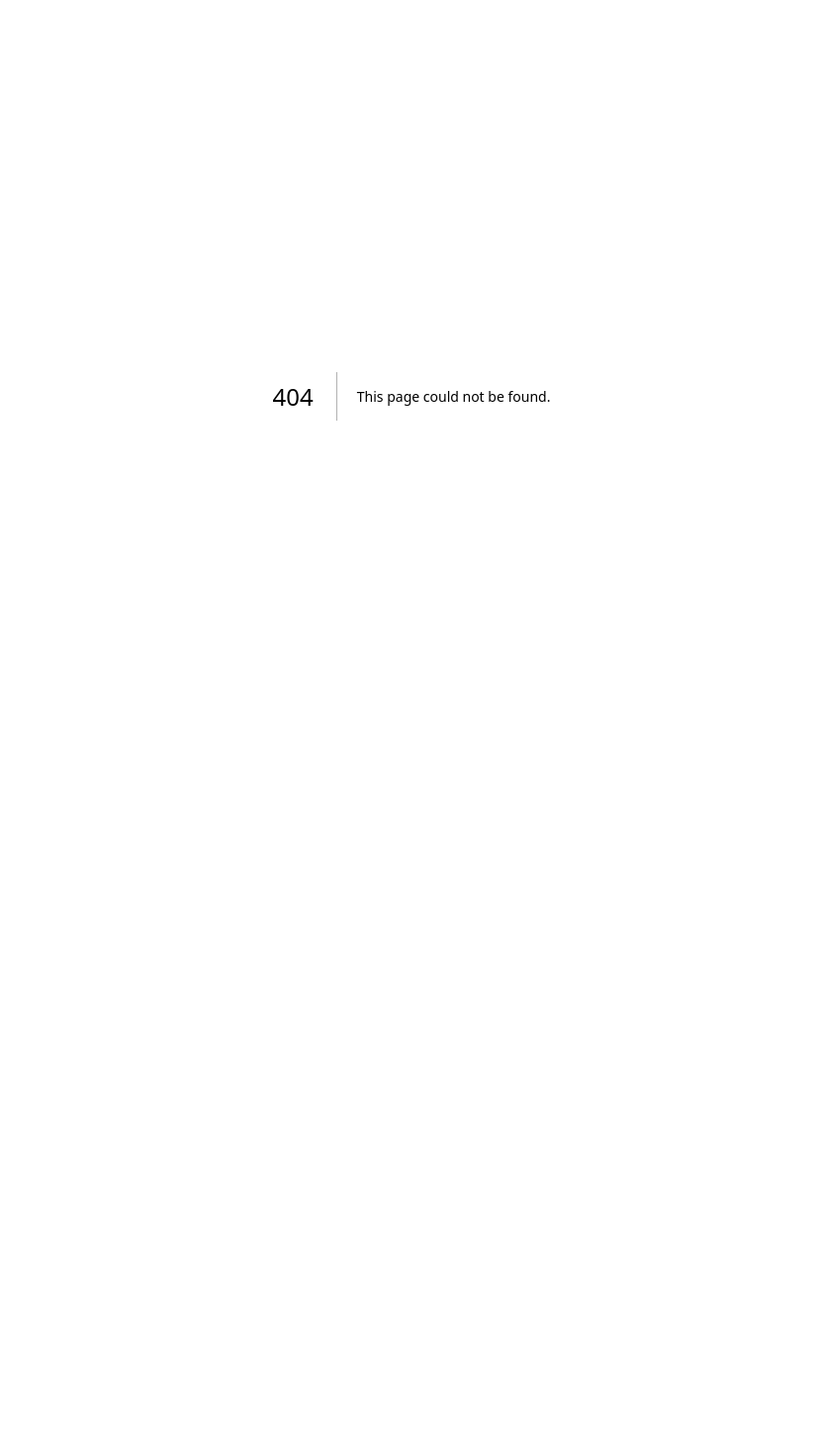
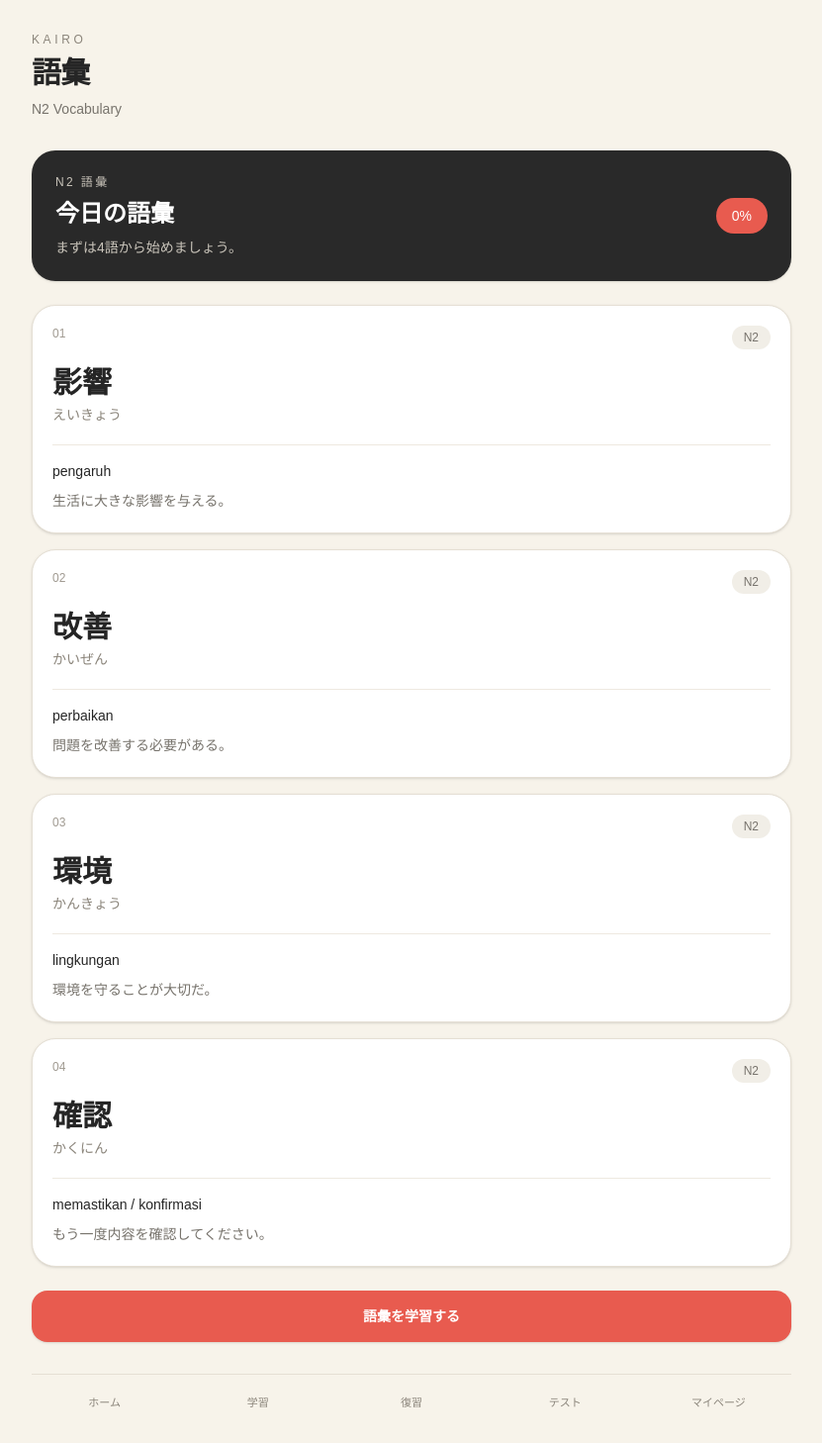
Before and after one commit to shinro-level/kairo, a Next.js app: page /vocab in a window 1280 px wide. Before the commit this address had no page. Shown: the whole page at 99% size, without its empty margins (224-1055 px from the left). Before the commit the page ends 800 px from the top, so only its background shows below. Built offline with nearby package versions, Linux system fonts and the light colour scheme.

Commit message:
Build KAIRO vocab page

```diff
--- /dev/null
+++ b/app/vocab/page.tsx
@@ -0,0 +1,121 @@
+const vocabulary = [
+  {
+    word: "影響",
+    reading: "えいきょう",
+    meaning: "pengaruh",
+    example: "生活に大きな影響を与える。",
+  },
+  {
+    word: "改善",
+    reading: "かいぜん",
+    meaning: "perbaikan",
+    example: "問題を改善する必要がある。",
+  },
+  {
+    word: "環境",
+    reading: "かんきょう",
+    meaning: "lingkungan",
+    example: "環境を守ることが大切だ。",
+  },
+  {
+    word: "確認",
+    reading: "かくにん",
+    meaning: "memastikan / konfirmasi",
+    example: "もう一度内容を確認してください。",
+  },
+];
+
+export default function VocabularyPage() {
+  return (
+    <main className="min-h-screen bg-[#F7F3EA] px-5 py-8 text-[#252525]">
+      <div className="mx-auto max-w-3xl">
+
+        <header className="mb-8">
+          <p className="text-xs tracking-[0.3em] text-[#8B857B]">
+            KAIRO
+          </p>
+
+          <h1 className="mt-2 text-3xl font-semibold tracking-tight">
+            語彙
+          </h1>
+
+          <p className="mt-2 text-sm text-[#77736C]">
+            N2 Vocabulary
+          </p>
+        </header>
+
+        <section className="mb-6 rounded-3xl bg-[#292929] p-6 text-white shadow-sm">
+          <div className="flex items-center justify-between">
+            <div>
+              <p className="text-xs tracking-[0.2em] text-[#C9C4BA]">
+                N2 語彙
+              </p>
+
+              <h2 className="mt-2 text-2xl font-semibold">
+                今日の語彙
+              </h2>
+
+              <p className="mt-2 text-sm text-[#C9C4BA]">
+                まずは4語から始めましょう。
+              </p>
+            </div>
+
+            <div className="rounded-full bg-[#E85B4F] px-4 py-2 text-sm font-medium">
+              0%
+            </div>
+          </div>
+        </section>
+
+        <section className="space-y-4">
+          {vocabulary.map((item, index) => (
+            <article
+              key={item.word}
+              className="rounded-3xl border border-[#E5DFD4] bg-white p-5 shadow-sm"
+            >
+              <div className="flex items-start justify-between">
+                <span className="text-xs text-[#A09A91]">
+                  {String(index + 1).padStart(2, "0")}
+                </span>
+
+                <span className="rounded-full bg-[#F1EEE7] px-3 py-1 text-xs text-[#77736C]">
+                  N2
+                </span>
+              </div>
+
+              <h2 className="mt-4 text-3xl font-semibold">
+                {item.word}
+              </h2>
+
+              <p className="mt-1 text-sm text-[#8B857B]">
+                {item.reading}
+              </p>
+
+              <div className="mt-5 border-t border-[#EEE9E0] pt-4">
+                <p className="text-sm font-medium">
+                  {item.meaning}
+                </p>
+
+                <p className="mt-2 text-sm leading-6 text-[#77736C]">
+                  {item.example}
+                </p>
+              </div>
+            </article>
+          ))}
+        </section>
+
+        <button className="mt-6 w-full rounded-2xl bg-[#E85B4F] py-4 text-sm font-semibold text-white shadow-sm">
+          語彙を学習する
+        </button>
+
+        <nav className="mt-8 grid grid-cols-5 gap-2 border-t border-[#E5DFD4] pt-5 text-center text-[11px] text-[#8B857B]">
+          <span>ホーム</span>
+          <span>学習</span>
+          <span>復習</span>
+          <span>テスト</span>
+          <span>マイページ</span>
+        </nav>
+
+      </div>
+    </main>
+  );
+}
```
